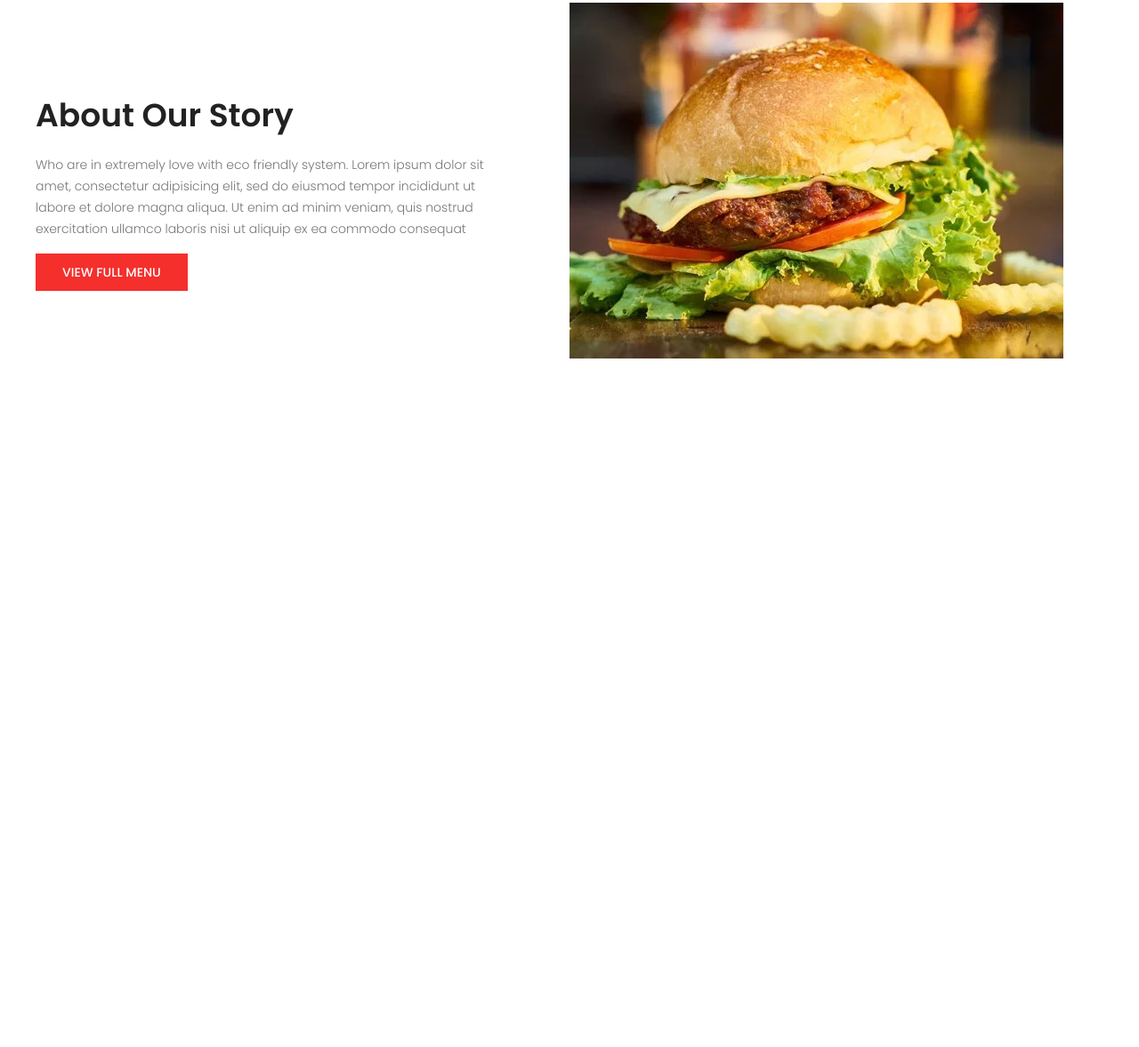
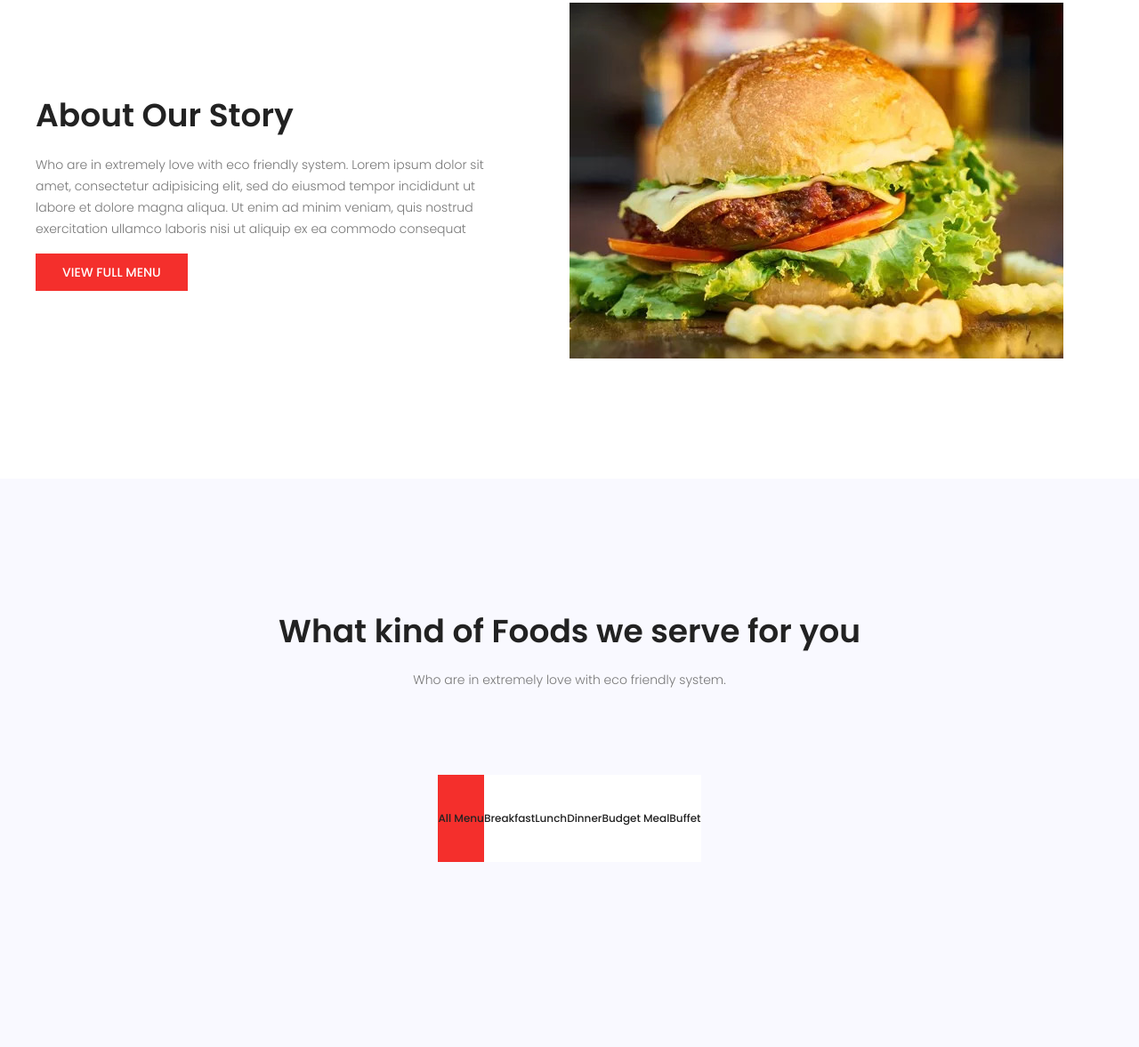
Before and after one commit to z3shan7/Macro-restuarant, a website with bundled scripts: page index.html in a window 1280 px wide. Shown: the part 925-2102 px from the top of the page at 89% size. Before the commit the page ends 1463 px from the top, so only its background shows below. Built offline with nearby package versions, Linux system fonts and the light colour scheme.

Commit message:
drinks list

```diff
--- a/app.js
+++ b/app.js
@@ -44,3 +44,4 @@ hamIcon.addEventListener('click', () => {
 
 
 })
+console.log('working')
--- a/index.html
+++ b/index.html
@@ -84,7 +84,8 @@
                 <p class="hero-section__sub-header">Wide Option of Choice</p>
                 <h1 class="heading-1">Delicious Recipes</h1>
 
-                <p class="paragraph-1">inappropriate behavior is often laughed off as “boys will be boys,” women face
+                <p class="paragraph-1 hero-section__paragraph">inappropriate behavior is often laughed off as “boys will
+                    be boys,” women face
                     higher conduct standards especially in
                     the workplace. That’s why it’s crucial that, as women.</p>
 
@@ -112,7 +113,25 @@
         </div>
     </section>
     <!-- about section Ends -->
-    <script type="module" src="app.js"></script>
+
+    <section class="drinks">
+        <div class="drinks__content section-center">
+            <h3 class="heading-2">What kind of Foods we serve for you</h3>
+            <p class="paragraph-1 text-color">Who are in extremely love with eco friendly system.</p>
+
+            <div class="drinks__links">
+                <button class="drinks__Btns drinks__allMenu active">All Menu</button>
+                <button class="drinks__Btns drinks__breakfast">Breakfast</button>
+                <button class="drinks__Btns drinks__lunch">Lunch</button>
+                <button class="drinks__Btns drinks__dinner">Dinner</button>
+                <button class="drinks__Btns drinks__budgetMeal">Budget Meal</button>
+                <button class="drinks__Btns drinks__buffet">Buffet</button>
+            </div>
+        </div>
+    </section>
+
+
+    <script src="app.js"></script>
 </body>
 
 </html>
--- a/sass/base.scss
+++ b/sass/base.scss
@@ -74,6 +74,7 @@ html {
     --heading-color: #222222;
     --paragraph-color: #777777;
     --white: #ffffff;
+    --bg-light: #f9f9ff;
 
     --f-family: 'Poppins', sans-serif;
     --fsize14: 14px;
--- /dev/null
+++ b/sass/drinks.scss
@@ -0,0 +1,31 @@
+.drinks {
+    background-color: var(--bg-light);
+
+    &__content {
+        text-align: center;
+    }
+
+    &__links {
+        padding: 5rem 0;
+        display: flex;
+        align-items: center;
+        justify-content: center;
+    }
+
+    &__Btns {
+        padding: 40px 0;
+        font-size: 12px;
+        color: var(--heading-color);
+        background-color: #fff;
+        font-weight: 500;
+        max-width: 184px;
+        // border-radius: 12px;
+        // overflow: hidden;
+    }
+
+    .active {
+        background-color: var(--color-primary);
+    }
+
+
+}
--- a/sass/hero-section.scss
+++ b/sass/hero-section.scss
@@ -22,6 +22,7 @@
 
     &__text {
         padding-top: 12rem;
+
     }
 
     &__sub-header {
@@ -39,5 +40,9 @@
 
     }
 
+    &__paragraph {
+        max-width: 515px;
+    }
+
 
 }
--- a/sass/home.scss
+++ b/sass/home.scss
@@ -32,11 +32,13 @@ html {
     font-size: var(--fsize14);
     font-weight: 300;
     color: #fff;
-    // width: auto;
-    // max-width: auto;
     line-height: 22px;
     margin-bottom: 1rem;
 
+}
+
+.text-color {
+    color: var(--paragraph-color);
 }
 
 .btn-1 {
--- a/sass/main.scss
+++ b/sass/main.scss
@@ -4,7 +4,7 @@
 @import './Navbar.scss';
 @import './hero-section';
 @import './about';
-@import './serve-list';
+@import './drinks';
 @import './reservation';
 @import './food-gallery';
 @import './testimonals';
```
Also changed, not shown: sass/serve-list.scss (deleted), style.css.
